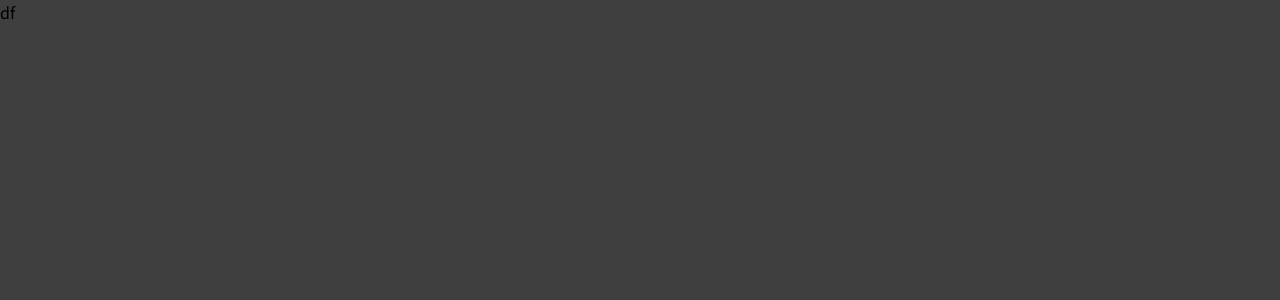
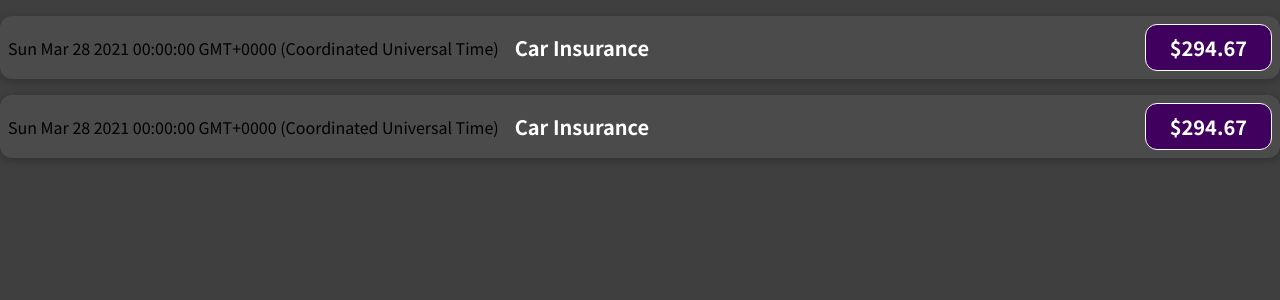
Before and after one commit to KavinduGD/React-learning, a React (Create React App) app in the folder 03-react-basics-working-with-components/: page / in a window 1280 px wide. Shown: the top 300 px of the page. Built offline with nearby package versions, Linux system fonts and the light colour scheme.

Commit message:
till 13 video

```diff
--- a/03-react-basics-working-with-components/src/App.js
+++ b/03-react-basics-working-with-components/src/App.js
@@ -1,5 +1,12 @@
+import ExpenseItem from "./components/ExpenseItem";
+
 function App() {
-  return <div className="App">df</div>;
+  return (
+    <div className="App">
+      <ExpenseItem></ExpenseItem>
+      <ExpenseItem></ExpenseItem>
+    </div>
+  );
 }
 
 export default App;
--- /dev/null
+++ b/03-react-basics-working-with-components/src/components/ExpenseItem.css
@@ -0,0 +1,56 @@
+.expense-item {
+  display: flex;
+  justify-content: space-between;
+  align-items: center;
+  box-shadow: 0 2px 8px rgba(0, 0, 0, 0.25);
+  padding: 0.5rem;
+  margin: 1rem 0;
+  border-radius: 12px;
+  background-color: #4b4b4b;
+}
+
+.expense-item__description {
+  display: flex;
+  flex-direction: column;
+  gap: 1rem;
+  align-items: flex-end;
+  flex-flow: column-reverse;
+  justify-content: flex-start;
+  flex: 1;
+}
+
+.expense-item h2 {
+  color: #3a3a3a;
+  font-size: 1rem;
+  flex: 1;
+  margin: 0 1rem;
+  color: white;
+}
+
+.expense-item__price {
+  font-size: 1rem;
+  font-weight: bold;
+  color: white;
+  background-color: #40005d;
+  border: 1px solid white;
+  padding: 0.5rem;
+  border-radius: 12px;
+}
+
+@media (min-width: 580px) {
+  .expense-item__description {
+    flex-direction: row;
+    align-items: center;
+    justify-content: flex-start;
+    flex: 1;
+  }
+
+  .expense-item__description h2 {
+    font-size: 1.25rem;
+  }
+
+  .expense-item__price {
+    font-size: 1.25rem;
+    padding: 0.5rem 1.5rem;
+  }
+}
--- /dev/null
+++ b/03-react-basics-working-with-components/src/components/ExpenseItem.js
@@ -0,0 +1,18 @@
+import "./ExpenseItem.css";
+
+function ExpenseItem() {
+  const expenseDate = new Date(2021, 2, 28);
+  const expenseTitle = "Car Insurance";
+  const expenseAmount = 294.67;
+  return (
+    <div className="expense-item">
+      <div>{expenseDate.toString()}</div>
+      <div className="expense-item__description">
+        <h2>{expenseTitle}</h2>
+        <div className="expense-item__price">${expenseAmount}</div>
+      </div>
+    </div>
+  );
+}
+
+export default ExpenseItem;
--- a/03-react-basics-working-with-components/src/index.js
+++ b/03-react-basics-working-with-components/src/index.js
@@ -1,12 +1,7 @@
-import React from 'react';
-import ReactDOM from 'react-dom/client';
-import './index.css';
-import App from './App';
+import React from "react";
+import ReactDOM from "react-dom/client";
+import "./index.css";
+import App from "./App";
 
-
-const root = ReactDOM.createRoot(document.getElementById('root'));
-root.render(
-  <React.StrictMode>
-    <App />
-  </React.StrictMode>
-);
+const root = ReactDOM.createRoot(document.getElementById("root"));
+root.render(<App />);
```
